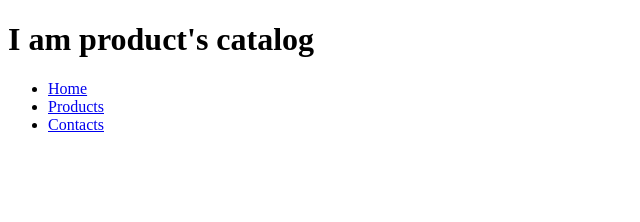
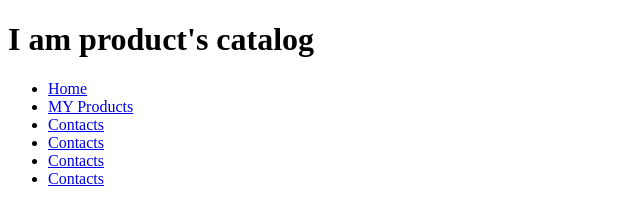
Before and after one commit to ArtemGlebov/FE_2021, a plain HTML site: page index.html in a window 1280 px wide. Shown: the whole page, without its empty margins (0-640 px from the left). Drawn offline with Linux system fonts and the light colour scheme.

Commit message:
add more lists

```diff
--- a/index.html
+++ b/index.html
@@ -10,8 +10,9 @@
 	<h1>I am product's catalog</h1>
 	<ul class="menu">
 		<li><a href="#">Home</a></li>
-		<li><a href="#">Products</a></li>
+		<li><a href="#">MY Products</a></li>
 		<li><a href="#">Contacts</a></li>
+		<li><a href="#">Contacts</a></li><li><a href="#">Contacts</a></li><li><a href="#">Contacts</a></li>
 
 	</ul>
 </body>
```
